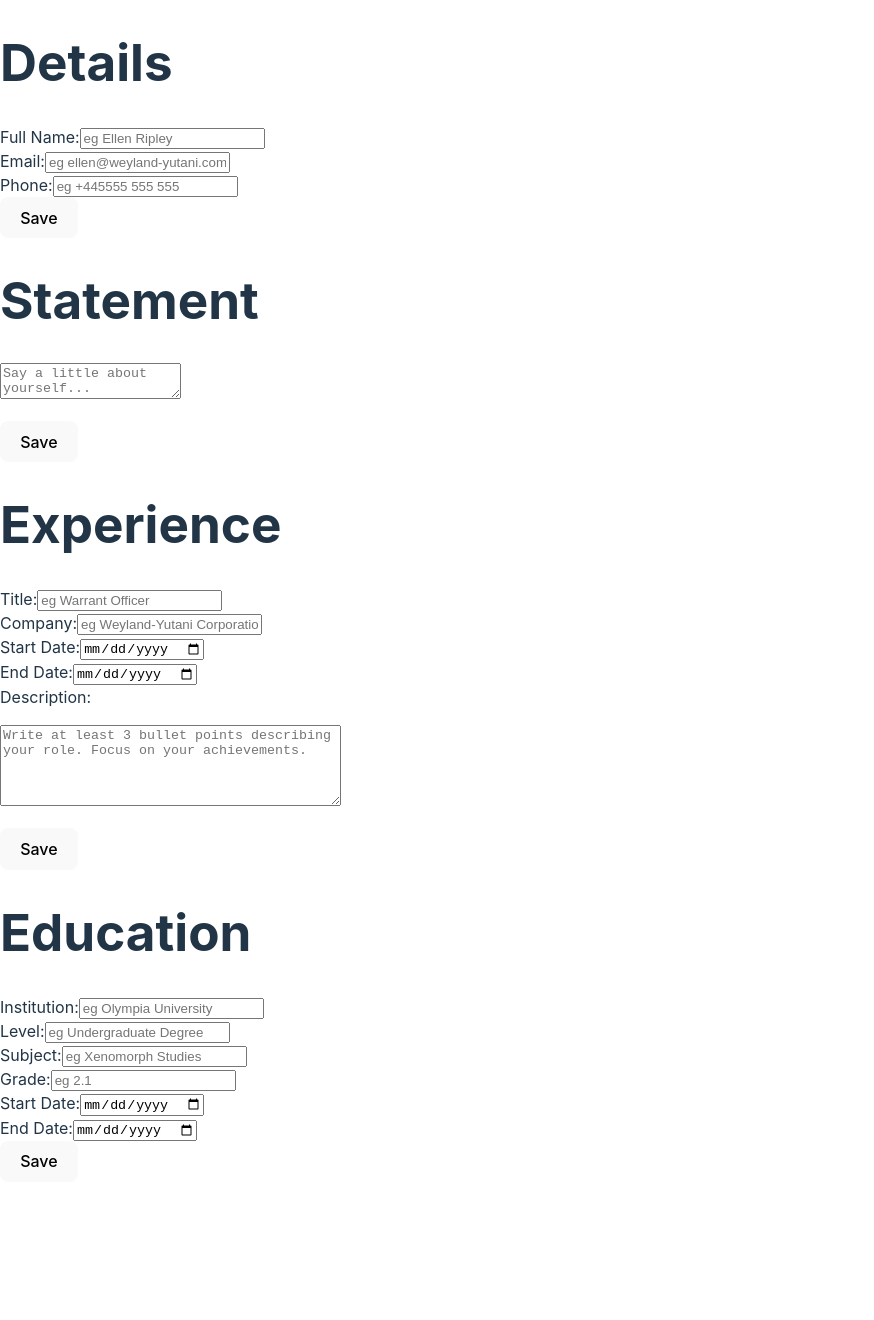
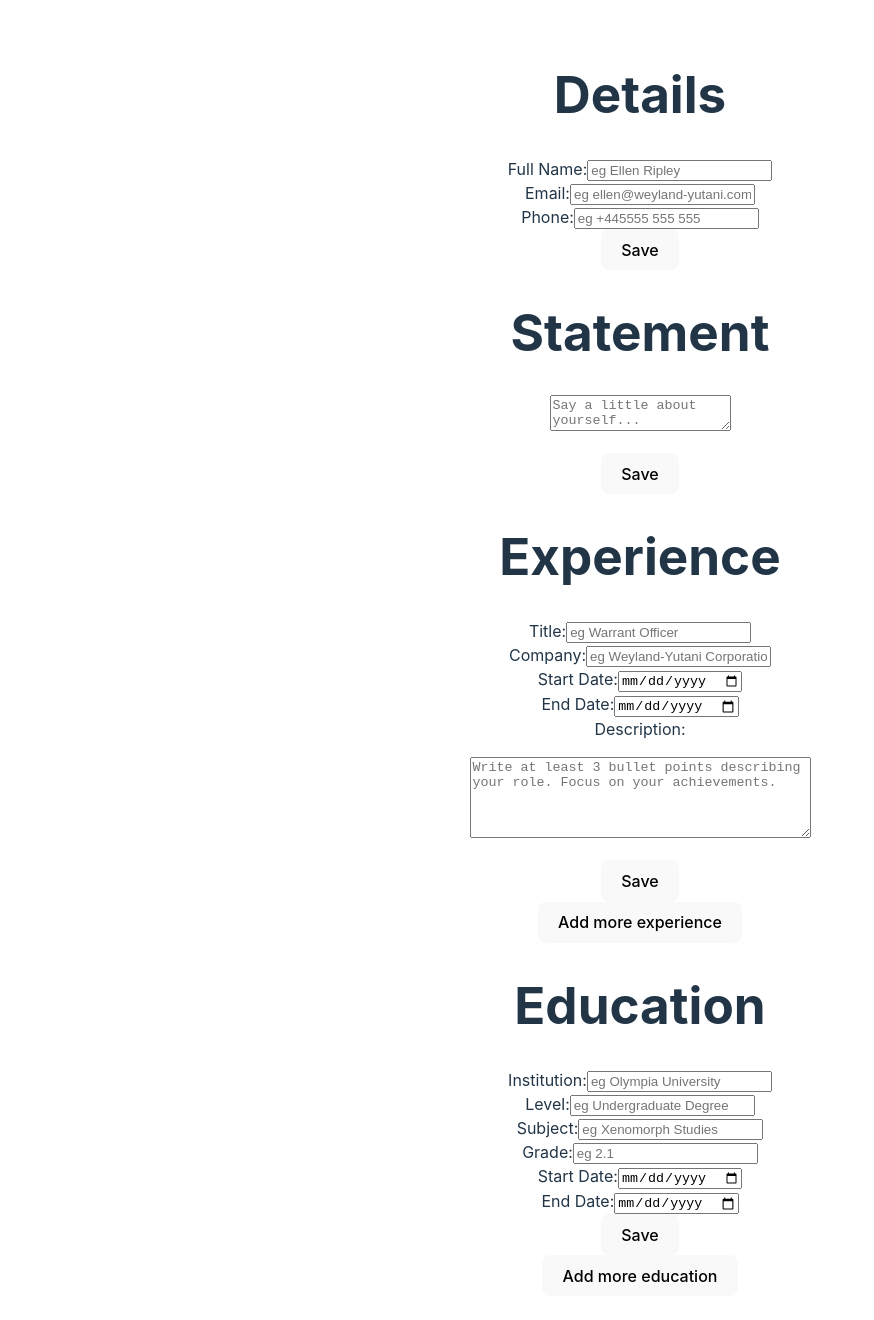
Before and after one commit to bendee48/cv-application, a React (Vite) app: page / in a window 1280 px wide. Shown: the top 1320 px of the page, without its empty margins (0-874 px from the left). Before the commit the page ends 1182 px from the top, so only its background shows below. Built offline with nearby package versions, Linux system fonts and the light colour scheme.

Commit message:
Adding an Add button
- Adding a button component for adding extra components to the main page
- Moving main app logic into the App component
- Moving the experience and education components to be kept in a list so that extra experience and education can be added

```diff
--- a/src/App.jsx
+++ b/src/App.jsx
@@ -1,33 +1,45 @@
-import { useState } from 'react'
-import reactLogo from './assets/react.svg'
-import viteLogo from '/vite.svg'
+import { useState, useRef } from 'react'
+import GeneralInfo from './components/GeneralInfo.jsx'
+import PersonalStatement from './components/PersonalStatement.jsx'
+import { Experience } from './components/Experience.jsx'
+import Education from './components/Education.jsx'
+import AddButton from './components/AddButton.jsx'
 import './App.css'
 
 function App() {
-  const [count, setCount] = useState(0)
+  let expIndex = useRef(0)
+  let eduIndex = useRef(0)
+  const [experiences, setExperiences] = useState([<Experience key={expIndex.current}/>]);
+  const [education, setEducation] = useState([<Education key={eduIndex.current}/>]);
+
+  function addExperience() {
+    expIndex.current++;
+    setExperiences([
+      ...experiences,
+      <Experience key={expIndex.current}/>
+    ])
+  }
+
+  function addEducation() {
+    eduIndex.current++;
+    setEducation([
+      ...education,
+      <Education key={eduIndex.current}/>
+    ])
+  }
 
   return (
     <>
-      <div>
-        <a href="https://vitejs.dev" target="_blank">
-          <img src={viteLogo} className="logo" alt="Vite logo" />
-        </a>
-        <a href="https://react.dev" target="_blank">
-          <img src={reactLogo} className="logo react" alt="React logo" />
-        </a>
-      </div>
-      <h1>Vite + React</h1>
-      <div className="card">
-        <button onClick={() => setCount((count) => count + 1)}>
-          count is {count}
-        </button>
-        <p>
-          Edit <code>src/App.jsx</code> and save to test HMR
-        </p>
-      </div>
-      <p className="read-the-docs">
-        Click on the Vite and React logos to learn more
-      </p>
+      <h1>Details</h1>
+        <GeneralInfo />
+      <h1>Statement</h1>
+        <PersonalStatement />
+      <h1>Experience</h1>
+        {experiences}
+        <AddButton text="experience" handleClick={addExperience} />
+      <h1>Education</h1>
+        {education}
+        <AddButton text="education" handleClick={addEducation} />
     </>
   )
 }
--- /dev/null
+++ b/src/components/AddButton.jsx
@@ -0,0 +1,9 @@
+function AddButton({text, handleClick}) {
+  return (
+    <>
+      <button onClick={handleClick}>Add more {text}</button>
+    </>
+  )
+}
+
+export default AddButton;
--- a/src/components/Education.jsx
+++ b/src/components/Education.jsx
@@ -61,8 +61,6 @@ function Education() {
   }
 
   return (
-    <>
-      <h1>Education</h1>
     <form onSubmit={handleSubmit}>
       <div>
         <label htmlFor="institution">Institution:</label>
@@ -141,7 +139,6 @@ function Education() {
       </div>
       <button>{!saved ? 'Save' : 'Edit'}</button>
     </form>
-    </>
   )
 }
 
--- a/src/components/Experience.jsx
+++ b/src/components/Experience.jsx
@@ -53,8 +53,6 @@ function Experience() {
   }
 
   return (
-    <>
-      <h1>Experience</h1>
     <form onSubmit={handleSubmit}>
       <div>
         <label htmlFor="title">Title:</label>
@@ -131,7 +129,6 @@ function Experience() {
       </div>
       <button>{!saved ? 'Save' : 'Edit'}</button>
     </form>
-    </>
   )
 }
 
--- a/src/components/GeneralInfo.jsx
+++ b/src/components/GeneralInfo.jsx
@@ -35,8 +35,6 @@ function GeneralInfo() {
   }
 
   return (
-    <div>
-      <h1>Details</h1>
     <form onSubmit={handleFormSubmit}>
       <div>
         <label htmlFor="name">Full Name:</label>
@@ -85,8 +83,7 @@ function GeneralInfo() {
       </div>
       <button>{!saved ? 'Save' : 'Edit'}</button>
     </form>
-    </div>
   )
 }
 
-export { GeneralInfo }
+export default GeneralInfo;
--- a/src/components/PersonalStatement.jsx
+++ b/src/components/PersonalStatement.jsx
@@ -18,8 +18,6 @@ function PersonalStatement() {
   }
 
   return (
-    <>
-      <h1>Statement</h1>
     <form onSubmit={handleSubmit}>
       { !saved ?
           (<p><textarea onChange={handleStatementChange} value={statement} placeholder="Say a little about yourself..."></textarea></p>) :
@@ -27,8 +25,7 @@ function PersonalStatement() {
       }
       <button>{!saved ? 'Save' : 'Edit'}</button>
     </form>
-    </>
   )
 }
 
-export { PersonalStatement };
+export default PersonalStatement;
--- a/src/main.jsx
+++ b/src/main.jsx
@@ -1,16 +1,10 @@
 import { StrictMode } from 'react'
 import { createRoot } from 'react-dom/client'
-import { GeneralInfo } from './components/GeneralInfo.jsx'
-import { PersonalStatement } from './components/PersonalStatement.jsx'
-import { Experience } from './components/Experience.jsx'
-import Education from './components/Education.jsx'
+import App from './App.jsx'
 import './index.css'
 
 createRoot(document.getElementById('root')).render(
   <StrictMode>
-    <GeneralInfo />
-    <PersonalStatement />
-    <Experience />
-    <Education />
+    <App />
   </StrictMode>,
 )
```
Lines whose indentation alone changed are shown as unchanged.
